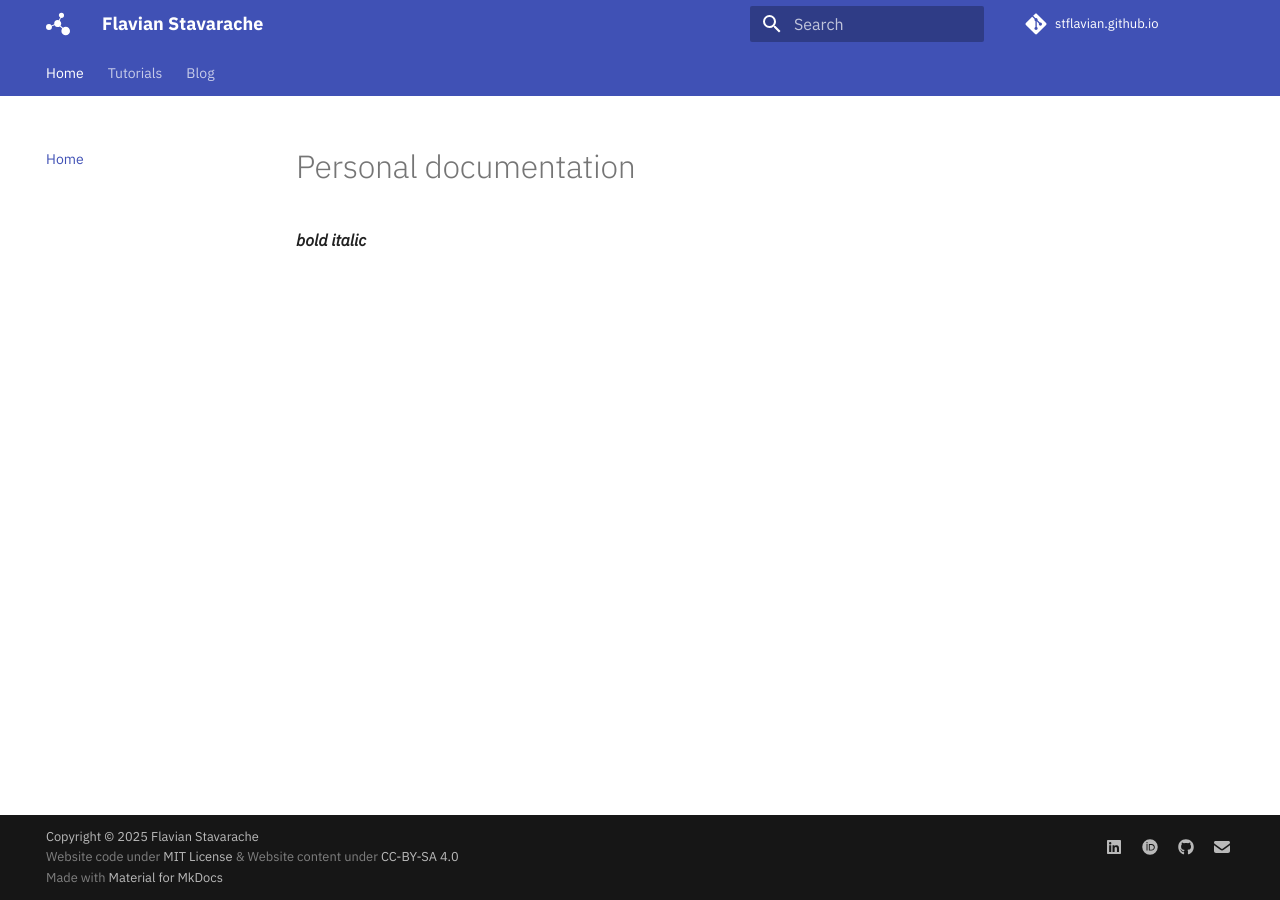
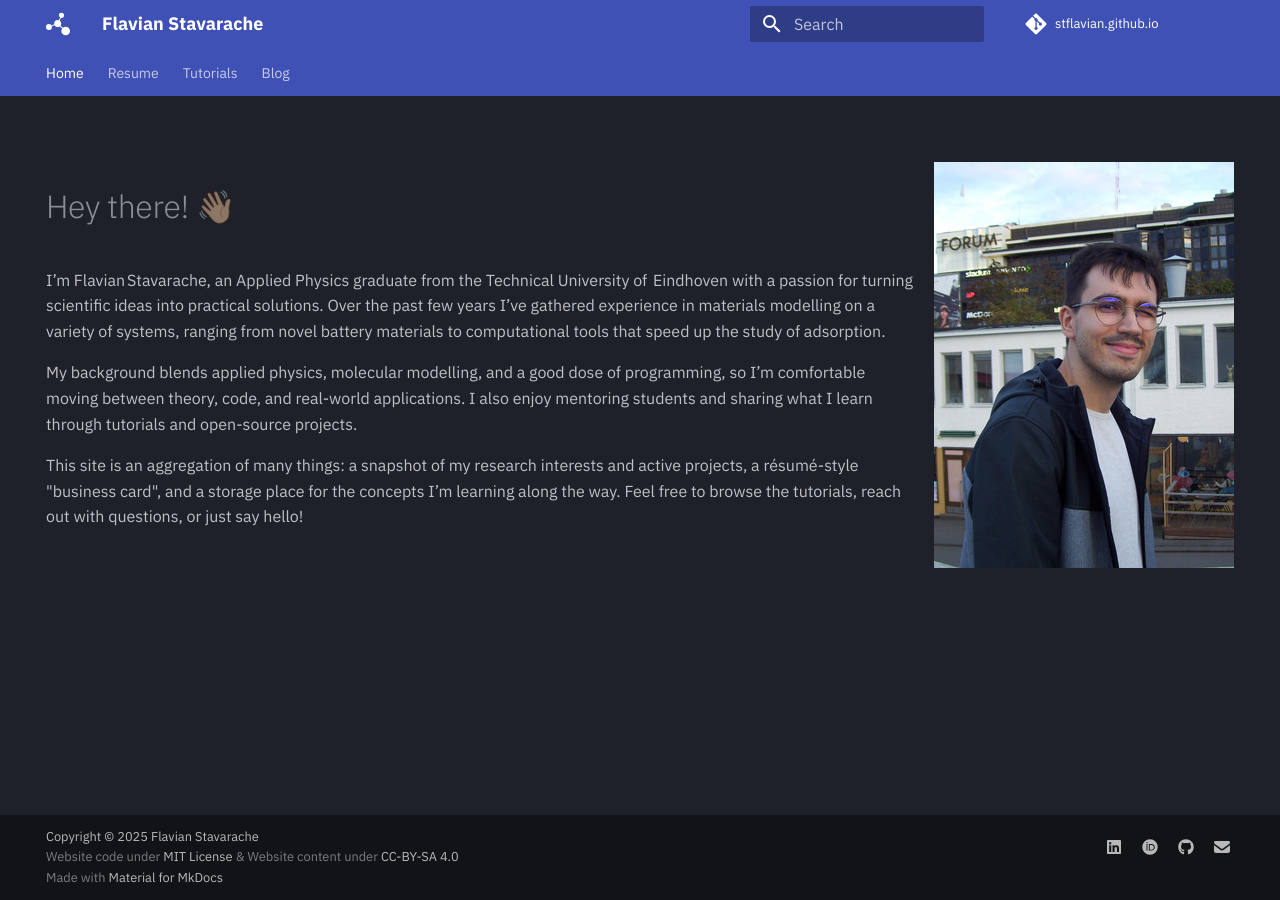
Before and after one commit to stflavian/stflavian.github.io, an MkDocs documentation site: the page built from docs/index.md, in a window 1280 px wide. Built offline with MkDocs 1.6.1 and Material for MkDocs 9.7.7, drawn with Linux system fonts in a browser that asks for light colours; comment, search, counter and statistics services are not loaded.

Commit message:
changed landing page

```diff
--- a/docs/index.md
+++ b/docs/index.md
@@ -1,3 +1,26 @@
-# Personal documentation
+---
+hide:
+  - navigation
+  - toc
+---
 
-***bold italic***
+![Image title](/assets/images/me.jpg){ align=right }
+
+#
+# Hey there! 👋🏼
+
+I’m Flavian Stavarache, an Applied Physics graduate from the Technical University of
+Eindhoven with a passion for turning scientific ideas into practical solutions. Over
+the past few years I’ve gathered experience in materials modelling on a variety of
+systems, ranging from novel battery materials to computational tools that speed up
+the study of adsorption.
+
+My background blends applied physics, molecular modelling, and a good dose of
+programming, so I’m comfortable moving between theory, code, and real‑world
+applications. I also enjoy mentoring students and sharing what I learn through
+tutorials and open‑source projects.
+
+This site is an aggregation of many things: a snapshot of my research interests and
+active projects, a résumé‑style "business card", and a storage place for the concepts
+I’m learning along the way. Feel free to browse the tutorials, reach out with
+questions, or just say hello!
--- a/mkdocs.yml
+++ b/mkdocs.yml
@@ -13,6 +13,10 @@ theme:
   icon:
     logo: simple/moleculer
   name: material
+  palette:
+    scheme: slate
+    primary: indigo
+    accent: indigo
   features:
     - content.code.copy
     - content.code.annotate
@@ -25,6 +29,7 @@ plugins:
 
 nav:
   - Home: index.md
+  - Resume: resume.md
   - Tutorials:
     - Tutorials: tutorials.md
     - DFTB+:
@@ -43,6 +48,11 @@ markdown_extensions:
   - pymdownx.superfences
   - pymdownx.tabbed:
       alternate_style: true
+  - admonition
+  - pymdownx.details
+  - attr_list
+  - md_in_html
+  - pymdownx.blocks.caption
 
 extra:
   social:
```
Also changed, not shown: docs/assets/images/me.jpg (added).
